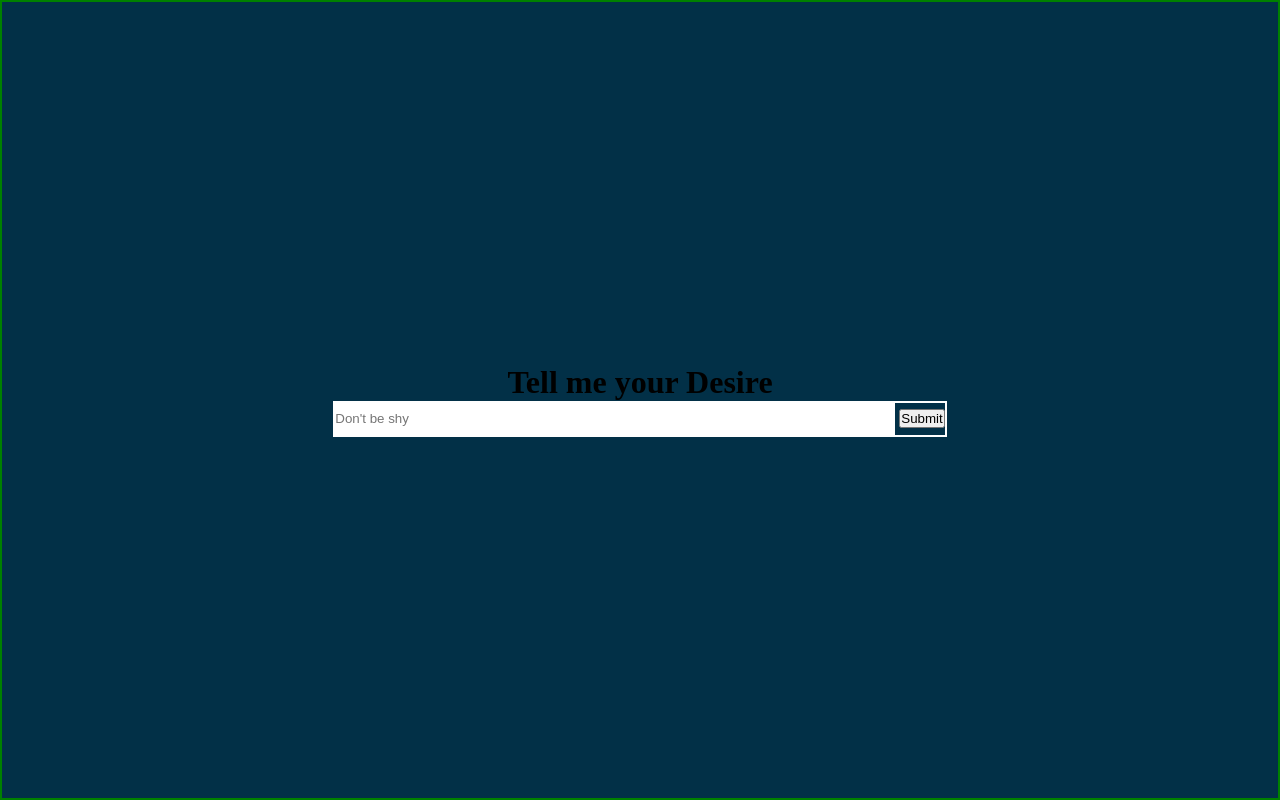
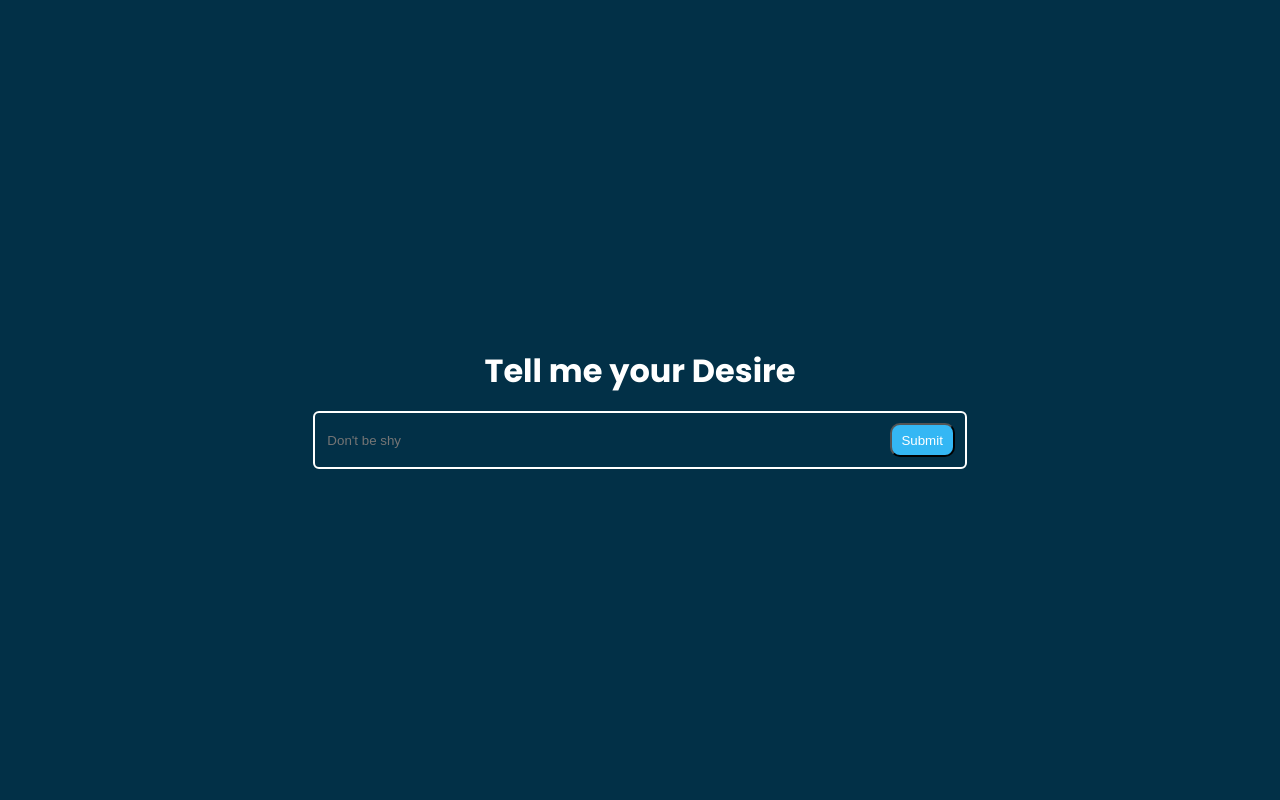
Before and after one commit to Papamamadou/ccs-checkpoint, a plain HTML site: page index.html in a window 1280 px wide. Drawn offline with Linux system fonts and the light colour scheme.

Commit message:
Update with hover

```diff
--- a/index.html
+++ b/index.html
@@ -11,7 +11,7 @@
     <h1>Tell me your Desire</h1>
     <div class="navbar">
       <input type="text" placeholder="Don't be shy" class="bar">
-      <button>Submit</button>
+      <button class="btn">Submit</button>
     </div>
   </main>
 </body>
--- a/style.css
+++ b/style.css
@@ -1,3 +1,6 @@
+
+  @import url('https://fonts.googleapis.com/css2?family=Poppins:wght@100;200;300;400;500;600;700;800;900&display=swap');
+
 *{
     margin: 0;
     padding: 0;
@@ -5,6 +8,7 @@
 }
 body{
     background-color: #023047;
+    font-family: 'Poppins', sans-serif;
 }
 
 .container{
@@ -12,15 +16,34 @@ body{
     flex-direction: column;
     justify-content: center;
     align-items: center;
-    border: 2px solid green;
     height: 100vh;
+}
+h1{
+    margin: 2vh;
+    color: white;
 }
 .bar{
     width: 70vh;
     height: 4vh;
+    background-color: #023047;
     border: none;
+    outline: none;
+    padding-left: 12px;
+    color: white;
 }
 .navbar{
-    border: 2px solid rgb(254, 254, 254);
-    border-radius: 5px solid white;
+
+    border: 2px solid white;
+    border-radius: 6px;
 }
+.btn{
+    background-color: rgb(52, 183, 244);
+        color: rgb(255, 255, 255);
+        margin: 10px;
+        height: 34px;
+        width: 65px;
+        border-radius: 10px;
+}
+.btn:hover{
+    background-color: rgb(29, 192, 97);
+}
```
